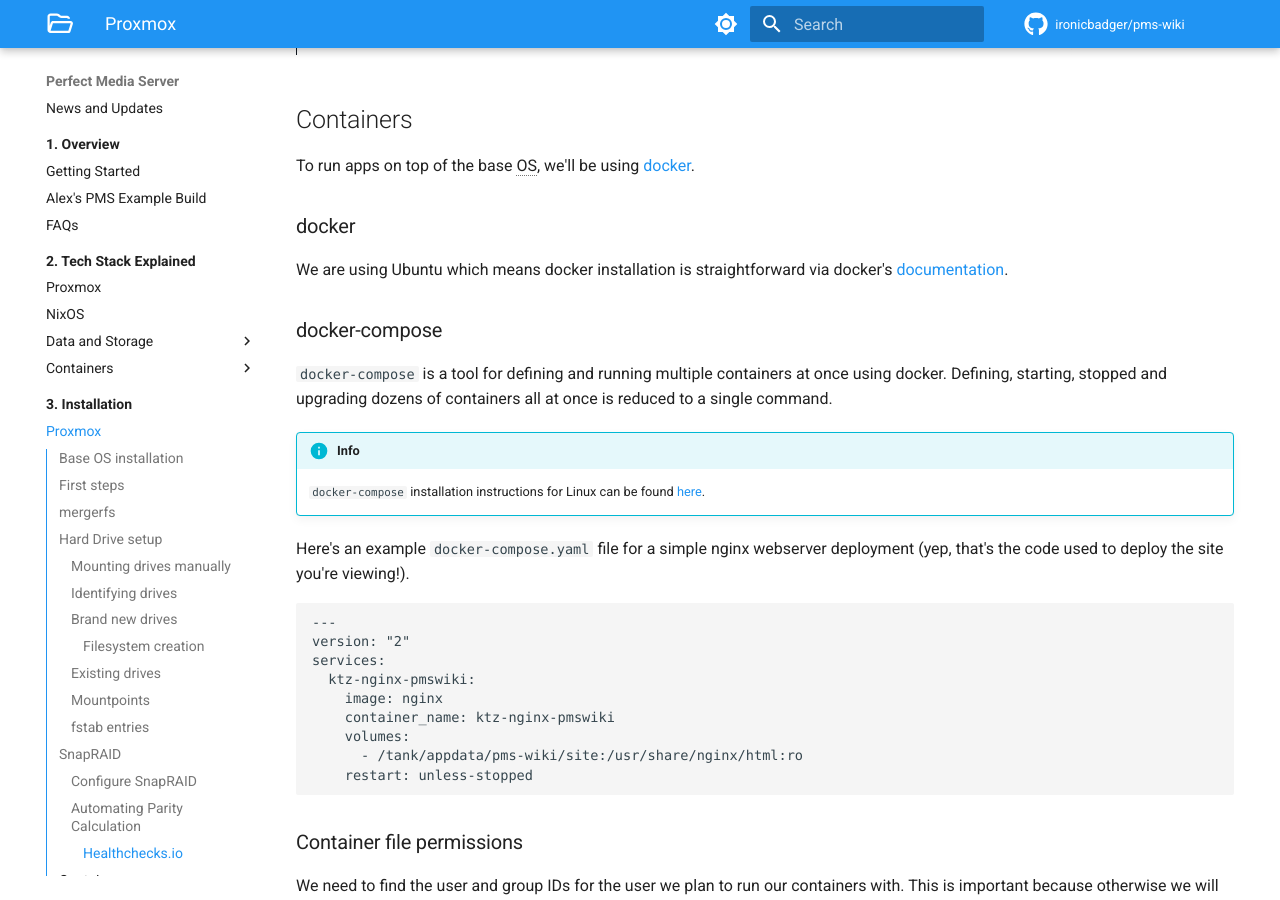
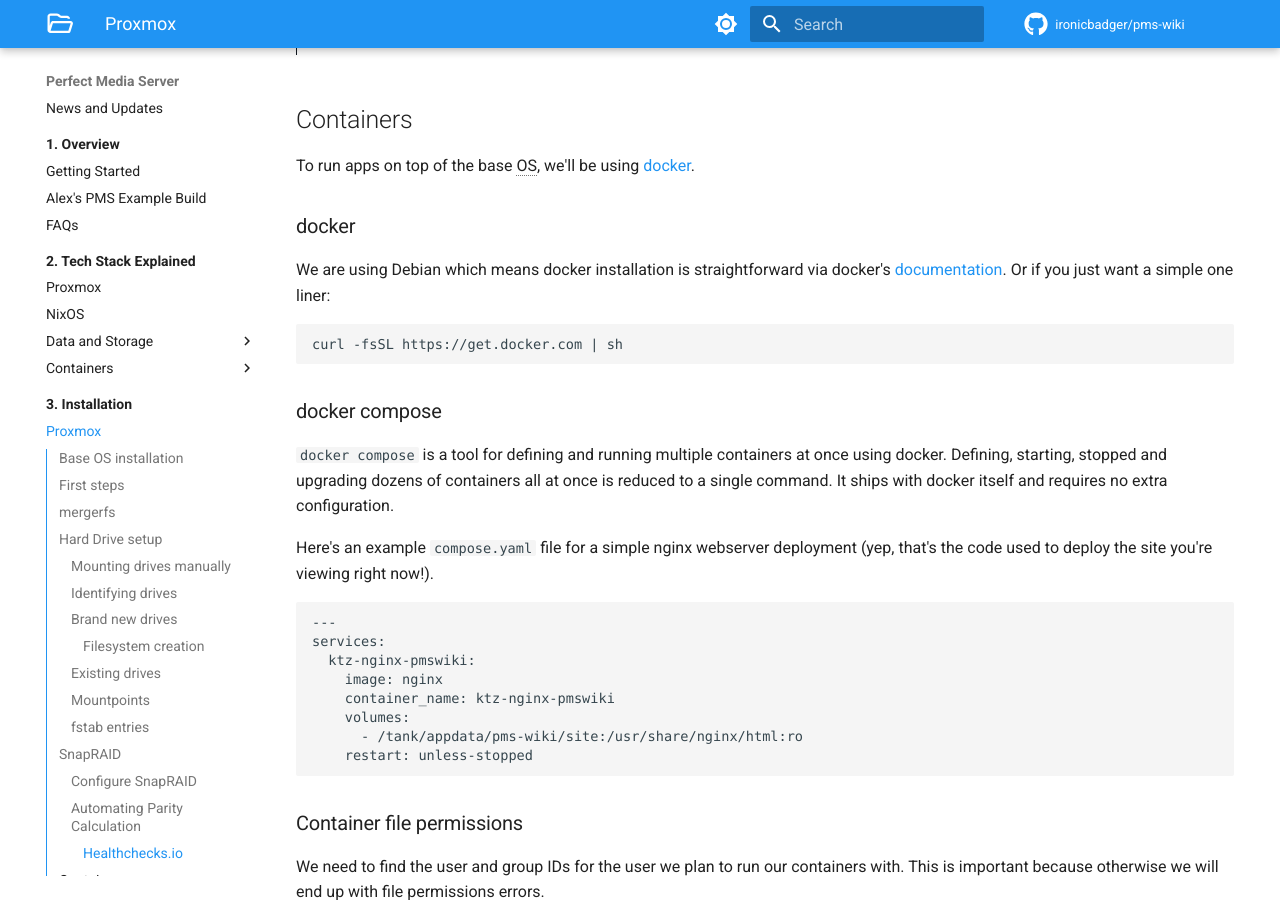
Before and after one commit to ironicbadger/pms-wiki, an MkDocs documentation site: the page built from docs/03-installation/manual-install-proxmox.md, in a window 1280 px wide and 900 px high, scrolled down 10908 px. Built offline with MkDocs 1.6.1 and Material for MkDocs 9.7.7, drawn with Linux system fonts in a browser that asks for light colours; some web fonts are replaced; plug-ins that fetch from the network failed and are left out; comment, search, counter and statistics services are not loaded; some of the changed text lies outside the part shown.

Commit message:
removed errant ubuntu references

````diff
--- a/docs/03-installation/manual-install-proxmox.md
+++ b/docs/03-installation/manual-install-proxmox.md
@@ -187,7 +187,7 @@ Move onto the next section 'Existing drive' to learn how to mount it (make it av
 !!! info
     Ensure you have the correct supporting libraries for your filesystem installed such as `xfsprogs` for XFS.
 
-    With Ubuntu this is achieved via `sudo apt install xfsprogs`.
+    With Debian this is achieved via `sudo apt install xfsprogs`.
 
 You should now be able to mount the drive manually like so:
 
@@ -349,20 +349,20 @@ To run apps on top of the base OS, we'll be using [docker](../02-tech-stack/dock
 
 ### docker
 
-We are using Ubuntu which means docker installation is straightforward via docker's [documentation](https://docs.docker.com/engine/install/ubuntu/).
+We are using Debian which means docker installation is straightforward via docker's [documentation](https://docs.docker.com/engine/install/ubuntu/). Or if you just want a simple one liner:
 
-### docker-compose
+```
+curl -fsSL https://get.docker.com | sh
+```
 
-`docker-compose` is a tool for defining and running multiple containers at once using docker. Defining, starting, stopped and upgrading dozens of containers all at once is reduced to a single command.
+### docker compose
 
-!!! info
-    `docker-compose` installation instructions for Linux can be found [here](https://docs.docker.com/compose/install/#install-compose-on-linux-systems).
+`docker compose` is a tool for defining and running multiple containers at once using docker. Defining, starting, stopped and upgrading dozens of containers all at once is reduced to a single command. It ships with docker itself and requires no extra configuration.
 
-Here's an example `docker-compose.yaml` file for a simple nginx webserver deployment (yep, that's the code used to deploy the site you're viewing!).
+Here's an example `compose.yaml` file for a simple nginx webserver deployment (yep, that's the code used to deploy the site you're viewing right now!).
 
 ```
 ---
-version: "2"
 services:
   ktz-nginx-pmswiki:
     image: nginx
````
